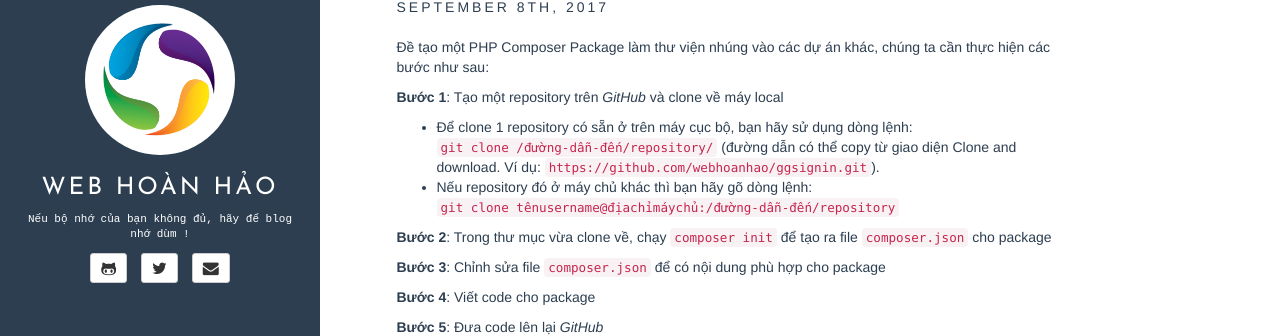
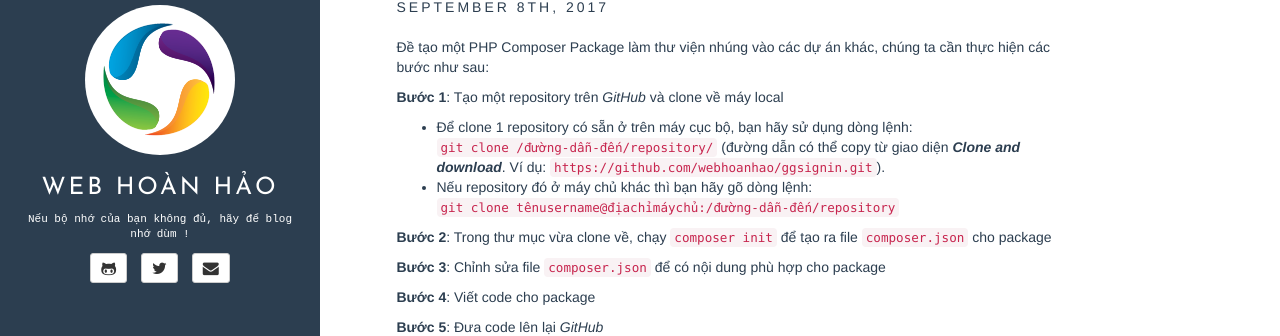
Before and after one commit to webhoanhao/webhoanhao.github.io, a Jekyll site: the page built from _posts/2017-09-08-huong-dan-tao-php-composer-package.md, in a window 1280 px wide and 1010 px high. Shown: the part 123-459 px from the top of the window. Built offline with Jekyll 4.4.1, drawn with Linux system fonts in a browser that asks for light colours; comment, search, counter and statistics services are not loaded.

```diff
--- a/_posts/2017-09-08-huong-dan-tao-php-composer-package.md
+++ b/_posts/2017-09-08-huong-dan-tao-php-composer-package.md
@@ -12,7 +12,7 @@ comments: true
 **Bước 1**: Tạo một repository trên *GitHub* và clone về máy local
 
 
-- Để clone 1 repository có sẵn ở trên máy cục bộ, bạn hãy sử dụng dòng lệnh: `git clone /đường-dẫn-đến/repository/` (đường dẫn có thể copy từ giao diện Clone and download. Ví dụ: `https://github.com/webhoanhao/ggsignin.git`).
+- Để clone 1 repository có sẵn ở trên máy cục bộ, bạn hãy sử dụng dòng lệnh: `git clone /đường-dẫn-đến/repository/` (đường dẫn có thể copy từ giao diện ***Clone and download***. Ví dụ: `https://github.com/webhoanhao/ggsignin.git`).
 - Nếu repository đó ở máy chủ khác thì bạn hãy gõ dòng lệnh: `git clone tênusername@địachỉmáychủ:/đường-dẫn-đến/repository`
 
 
```
